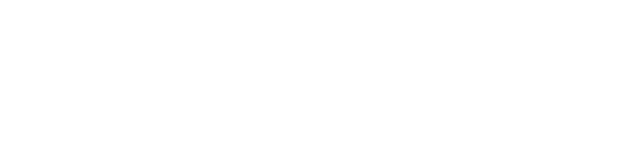
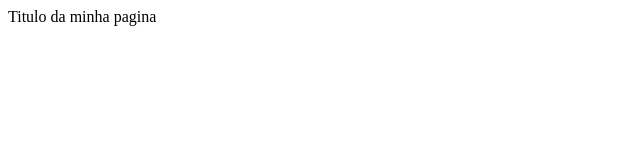
Before and after one commit to andregpribeiro/aula1, a plain HTML site: page index.html in a window 1280 px wide. Shown: the whole page, without its empty margins (0-640 px from the left). Drawn offline with Linux system fonts and the light colour scheme.

Commit message:
Titulo da pagina

```diff
--- a/index.html
+++ b/index.html
@@ -1,5 +1,6 @@
 <html>
 <head>
+Titulo da minha pagina
 </head>
 <body>
 </body>
```
